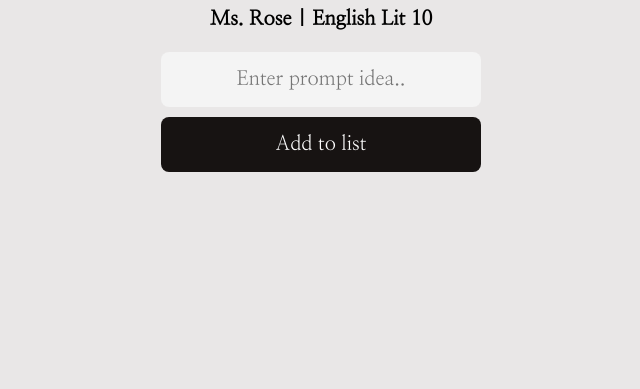
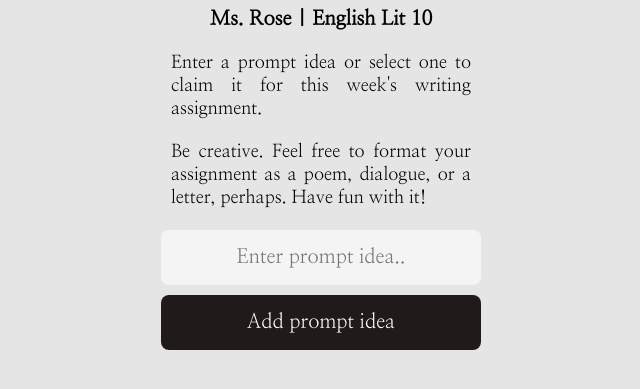
Before and after one commit to gwendolyn954/writing-prompts, a plain HTML site: page index.html in a window 1280 px wide. Shown: the part 293-682 px from the top of the page, without its empty margins (319-959 px from the left). Drawn offline with Linux system fonts and the light colour scheme; no server answers.

Commit message:
styling updates and removed .DS files

```diff
--- a/index.html
+++ b/index.html
@@ -14,16 +14,22 @@
         <link rel="stylesheet" href="style.css">
     </head>
     <body>
+        <main>
             <div class="container">
-            <img src="assets/img/mrs-rose-logo.png" alt="">
+                <img src="assets/img/mrs-rose-logo.png" alt="a group of pink roses
+                ">
                 <h1>Romanticism Prompts</h1>
                 <h2>Ms. Rose | English Lit 10</h2>
+                <p>Enter a prompt idea or select one to claim it for this week's writing assignment.</p>
+                <p>Be creative.  Feel free to format your assignment as a poem, dialogue, or a letter, perhaps. Have fun with it!</p>
+
                 <input type="text" id="input-field" placeholder="Enter prompt idea..">
-            <button id="add-button">Add to list</button>
+                <button id="add-button">Add prompt idea</button>
                 <ul id="prompt-list">
 
                 </ul>
             </div>
+        </main>
 
         <!-- must have module as type to make firebase work since using import -->
         <script src="index.js" type="module"></script>
--- a/style.css
+++ b/style.css
@@ -2,7 +2,7 @@ html, body {
     margin: 0;
     padding: 0;
     font-family: 'Nanum Myeongjo', serif;
-    background: #e9e7e7;
+    background: #e6e5e5;
     user-select: none;
 }
 
@@ -35,6 +35,12 @@ h2 {
     margin: 10px;
 }
 
+p {
+    margin: 10px;
+    font-size: 18px;
+    text-align: justify;
+}
+
 input {
     background-color: #f4f4f4;
     border: 0;
@@ -48,7 +54,7 @@ input {
 
 button {
     color: #fdfdfd;
-    background-color: #171312;
+    background-color: #201b1a;
     border: 0;
     border-radius: 8px;
     font-size: 20px;
@@ -58,7 +64,7 @@ button {
 }
 
 button:hover {
-    background-color: #ce655b;
+    background-color: #d97369;
     cursor: pointer;
 }
 
@@ -72,7 +78,7 @@ ul {
 
 ul li {
     font-size: 20px;
-    background: #acb9c8;
+    background: #819dbf;
     padding: 15px;
     border-radius: 8px;
     box-shadow: 0px 1px 4px rgba(0, 0, 0, 0.2);
@@ -81,6 +87,6 @@ ul li {
 }
 
 ul li:hover {
-    background-color: #ce655b;
+    background-color: #d97369;
     cursor: pointer;
 }
```
Also changed, not shown: site.webmanifest, 2 other files. Lines whose indentation alone changed are shown as unchanged.
